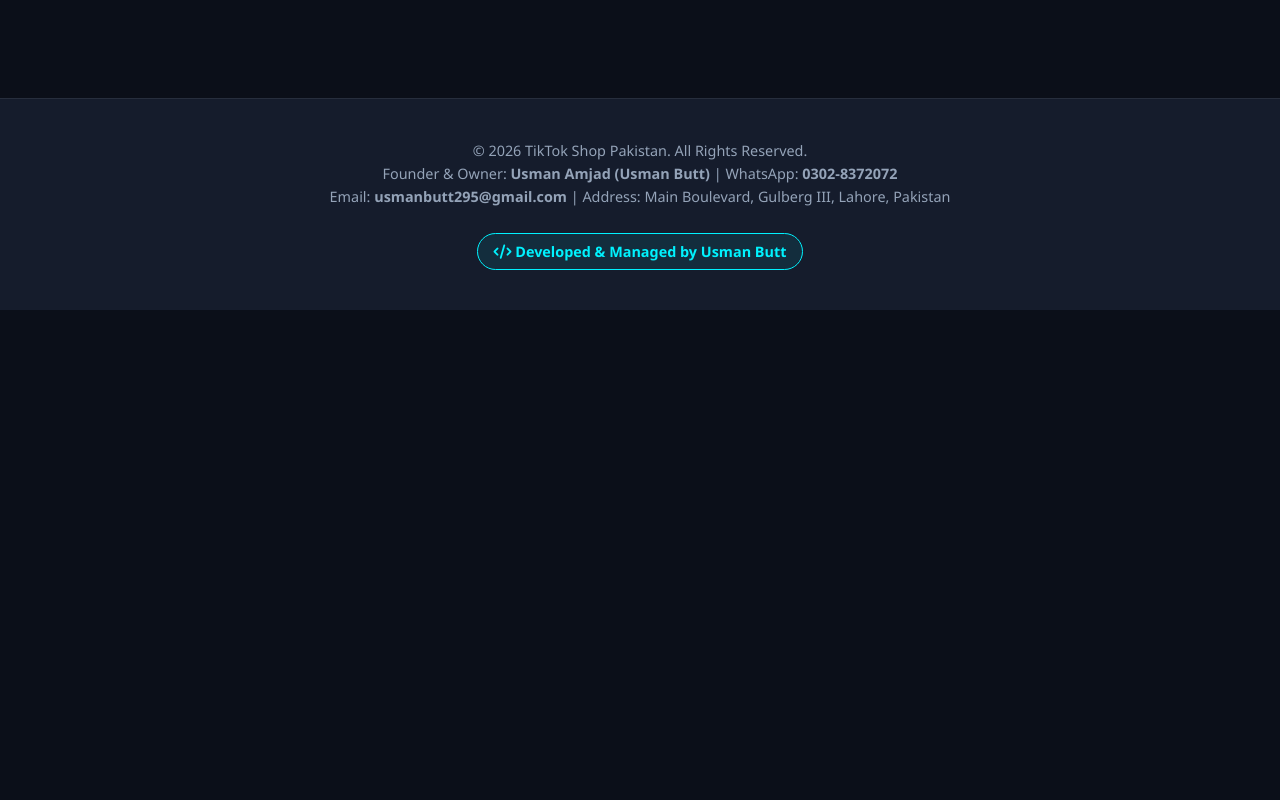
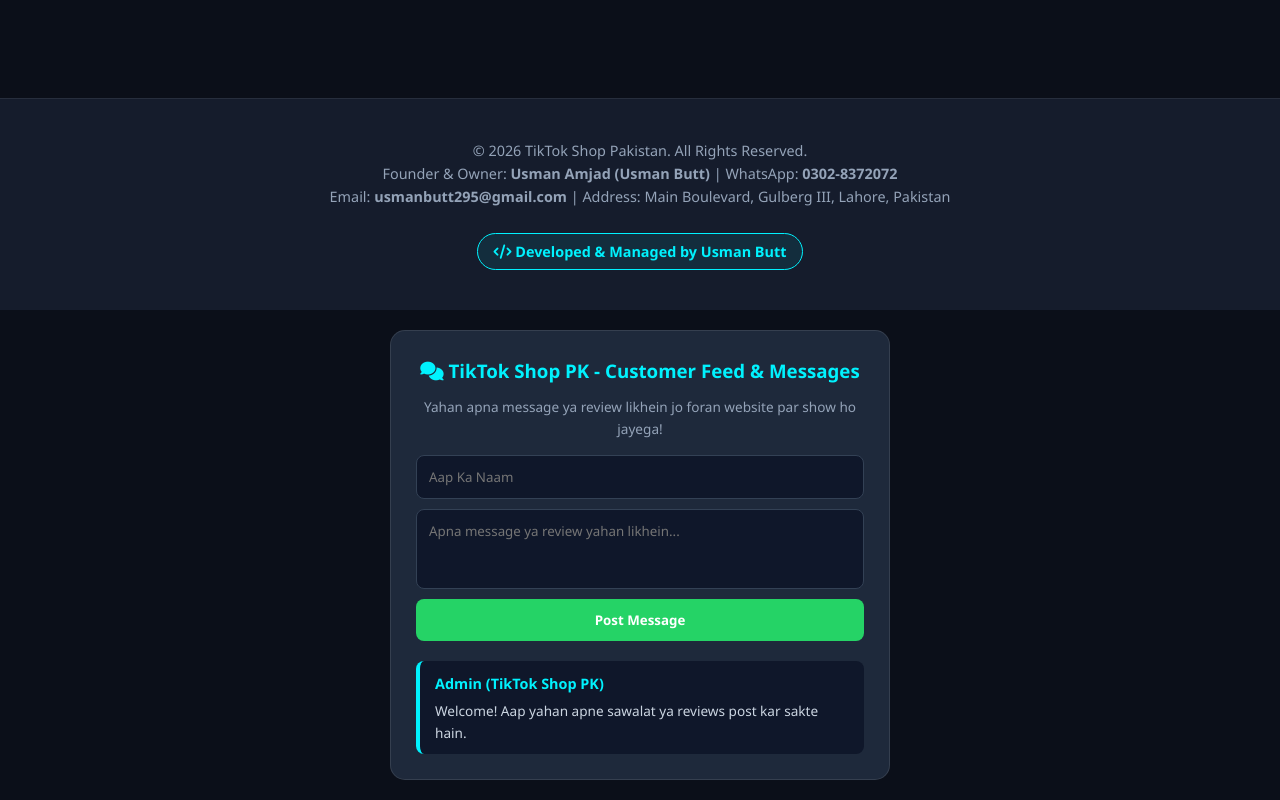
Before and after one commit to pubgwaly1990-creator/tiktok-shop, a plain HTML site: page index.html in a window 1280 px wide. Shown: the part 1800-2600 px from the top of the page. Before the commit the page ends 2110 px from the top, so only its background shows below. Drawn offline with Linux system fonts and the light colour scheme; no server answers.

Commit message:
Update index.html

```diff
--- a/index.html
+++ b/index.html
@@ -852,5 +852,48 @@
             }
         };
     </script>
+<!-- Live Message / Comment Section -->
+<div style="background: #1e293b; padding: 25px; border-radius: 15px; border: 1px solid rgba(255,255,255,0.1); max-width: 500px; margin: 20px auto; color: #fff; font-family: 'Segoe UI', Tahoma, Geneva, Verdana, sans-serif;">
+    <h3 style="color: #00f2fe; margin-bottom: 10px; text-align: center;"><i class="fa-solid fa-comments"></i> TikTok Shop PK - Customer Feed & Messages</h3>
+    <p style="color: #94a3b8; font-size: 0.85rem; margin-bottom: 15px; text-align: center;">Yahan apna message ya review likhein jo foran website par show ho jayega!</p>
+
+    <!-- Comment Input Form -->
+    <div style="display: flex; flex-direction: column; gap: 10px; margin-bottom: 20px;">
+        <input type="text" id="visitorName" placeholder="Aap Ka Naam" style="padding: 12px; border-radius: 8px; border: 1px solid #334155; background: #0f172a; color: #fff; outline: none;">
+        <textarea id="visitorMsg" placeholder="Apna message ya review yahan likhein..." rows="3" style="padding: 12px; border-radius: 8px; border: 1px solid #334155; background: #0f172a; color: #fff; outline: none; resize: none;"></textarea>
+        <button onclick="postMessage()" style="padding: 12px; border-radius: 8px; border: none; background: #25D366; color: #fff; font-weight: bold; cursor: pointer;">Post Message</button>
+    </div>
+
+    <!-- Messages Display Area (Jahan comments show honge) -->
+    <div id="messagesContainer" style="display: flex; flex-direction: column; gap: 10px; max-height: 250px; overflow-y: auto;">
+        <div style="background: #0f172a; padding: 10px 15px; border-radius: 8px; border-left: 4px solid #00f2fe;">
+            <strong style="color: #00f2fe; font-size: 0.9rem;">Admin (TikTok Shop PK)</strong>
+            <p style="color: #cbd5e1; font-size: 0.85rem; margin-top: 4px;">Welcome! Aap yahan apne sawalat ya reviews post kar sakte hain.</p>
+        </div>
+    </div>
+</div>
+
+<script>
+    function postMessage() {
+        let name = document.getElementById('visitorName').value.trim();
+        let msg = document.getElementById('visitorMsg').value.trim();
+
+        if(!name || !msg) {
+            alert("Barah-e-karam apna naam aur message dono likhein!");
+            return;
+        }
+
+        let container = document.getElementById('messagesContainer');
+
+        let newComment = document.createElement('div');
+      newComment.style.cssText = "background: #0f172a; padding: 10px 15px; border-radius: 8px; border-left: 4px solid #25D366;";
+      newComment.innerHTML = `<strong style="color: #25D366; font-size: 0.9rem;">${name}</strong><p style="color: #cbd5e1; font-size: 0.85rem; margin-top: 4px;">${msg}</p>`;
+        container.prepend(newComment);
+
+        // Clear inputs
+        document.getElementById('visitorName').value = '';
+        document.getElementById('visitorMsg').value = '';
+    }
+</script>
 </body>
 </html>
```
